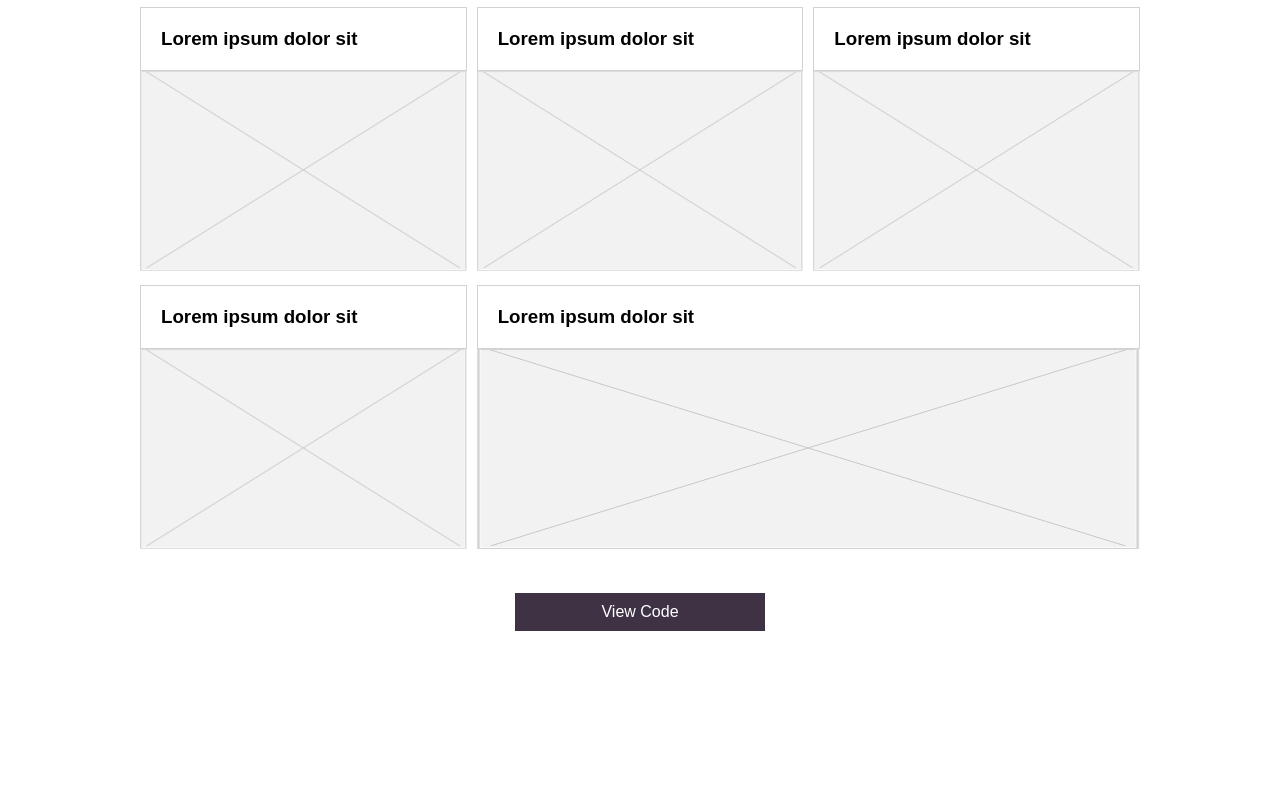
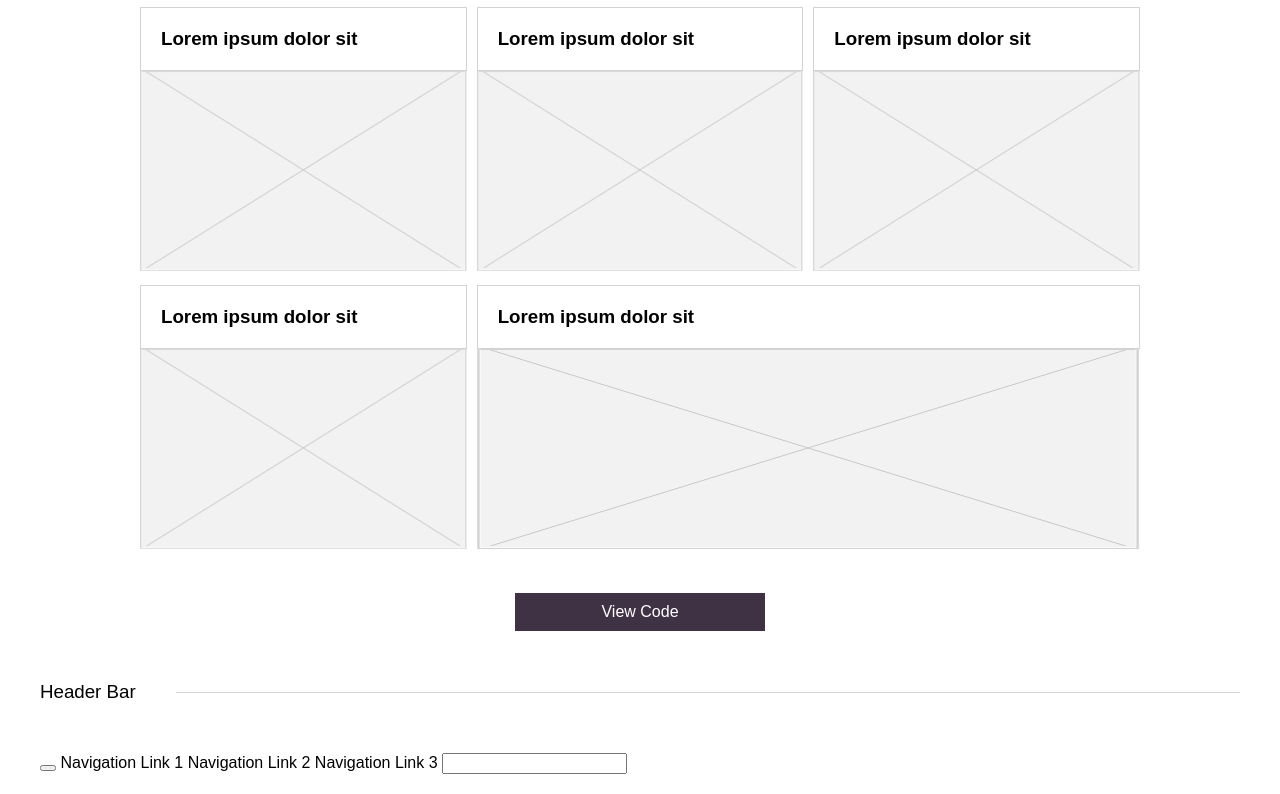
Before and after one commit to coleworsley/pattrn-party, a website: page public/index.html in a window 1280 px wide. Shown: the part 1042-1836 px from the top of the page. Before the commit the page ends 1733 px from the top, so only its background shows below. Drawn offline with nearby package versions, Linux system fonts and the light colour scheme.

Commit message:
setup iteration 3

```diff
--- a/package.json
+++ b/package.json
@@ -11,7 +11,8 @@
   "devDependencies": {},
   "scripts": {
     "test": "echo \"Error: no test specified\" && exit 1",
-    "sass-watch": "sass --watch src/stylesheets/index.scss:public/stylesheets/index.css"
+    "sass-watch": "sass --watch src/stylesheets/index.scss:public/stylesheets/index.css",
+    "start": "open public/index.html"
   },
   "repository": {
     "type": "git",
--- a/public/index.html
+++ b/public/index.html
@@ -124,6 +124,22 @@
 
         <a class="view-link view-flexible" href="https://codepen.io/cworsley/pen/zdMLYb">View Code</a>
       </section>
+
+      <section class="header-bar">
+        <header class="section__header">
+          <h3 class="section__title">Header Bar</h3>
+          <hr class="section__line"/>
+        </header>
+
+        <header class="nav-bar">
+          <button class="nav-bar__escape"></button>
+          <a class="nav-bar__link">Navigation Link 1</a>
+          <a class="nav-bar__link">Navigation Link 2</a>
+          <a class="nav-bar__link">Navigation Link 3</a>
+          <input class="nav-bar__search" type="search" />
+          </div>
+        </header>
+      </section>
     </main>
   </body>
   <script src="https://ajax.googleapis.com/ajax/libs/jquery/3.2.1/jquery.min.js"></script>
--- a/src/stylesheets/index.scss
+++ b/src/stylesheets/index.scss
@@ -1,3 +1,4 @@
 @import "accordian.scss";
 @import "styles.scss";
 @import "flexible.scss";
+@import "header.scss";
```
Also changed, not shown: src/stylesheets/header.scss (added).
